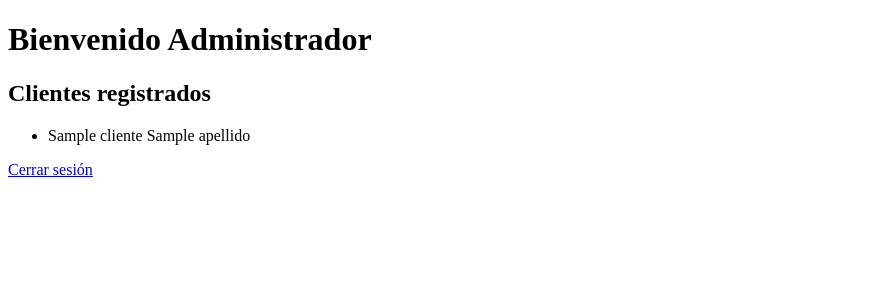
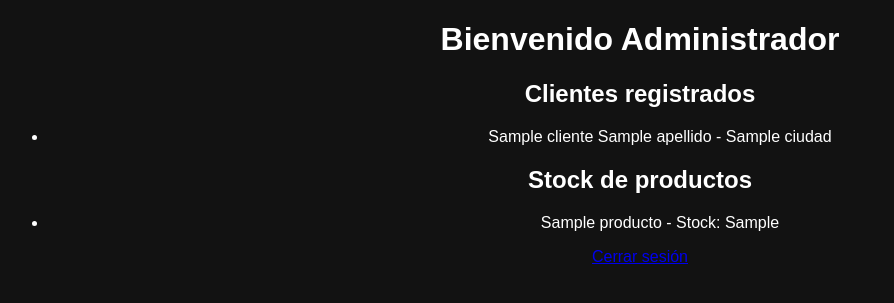
Before and after one commit to RamiroAguerre/SiteTest-SQL-Python-HTML-CSS-JS, a Flask app: template templates/admin.html in a window 1280 px wide. Shown: the top 303 px of the page, without its empty margins (0-894 px from the left). Run offline with Flask 3, Linux system fonts and the light colour scheme; the template is opened without the code that fills it: most values are stand-ins (such as "Sample title", 1, 10 or a date in 2020).

Commit message:
Update admin.html
ajuste

```diff
--- a/templates/admin.html
+++ b/templates/admin.html
@@ -2,15 +2,25 @@
 <html>
 <head>
     <title>Panel Admin</title>
+    <link rel="stylesheet" href="{{ url_for('static', filename='css/estilo.css') }}">
 </head>
 <body>
     <h1>Bienvenido Administrador {{ session['user'] }}</h1>
+
     <h2>Clientes registrados</h2>
     <ul>
         {% for cliente in clientes %}
-            <li>{{ cliente.Nombre }} {{ cliente.Apellido }}</li>
+            <li>{{ cliente.NOMBRE }} {{ cliente.APELLIDO }} - {{ cliente.CIUDAD }}</li>
         {% endfor %}
     </ul>
+
+    <h2>Stock de productos</h2>
+    <ul>
+        {% for producto in productos %}
+            <li>{{ producto.PRODUCTO }} - Stock: {{ producto.CANTIDAD_DISPONIBLE }}</li>
+        {% endfor %}
+    </ul>
+
     <a href="/logout">Cerrar sesión</a>
 </body>
 </html>
```
